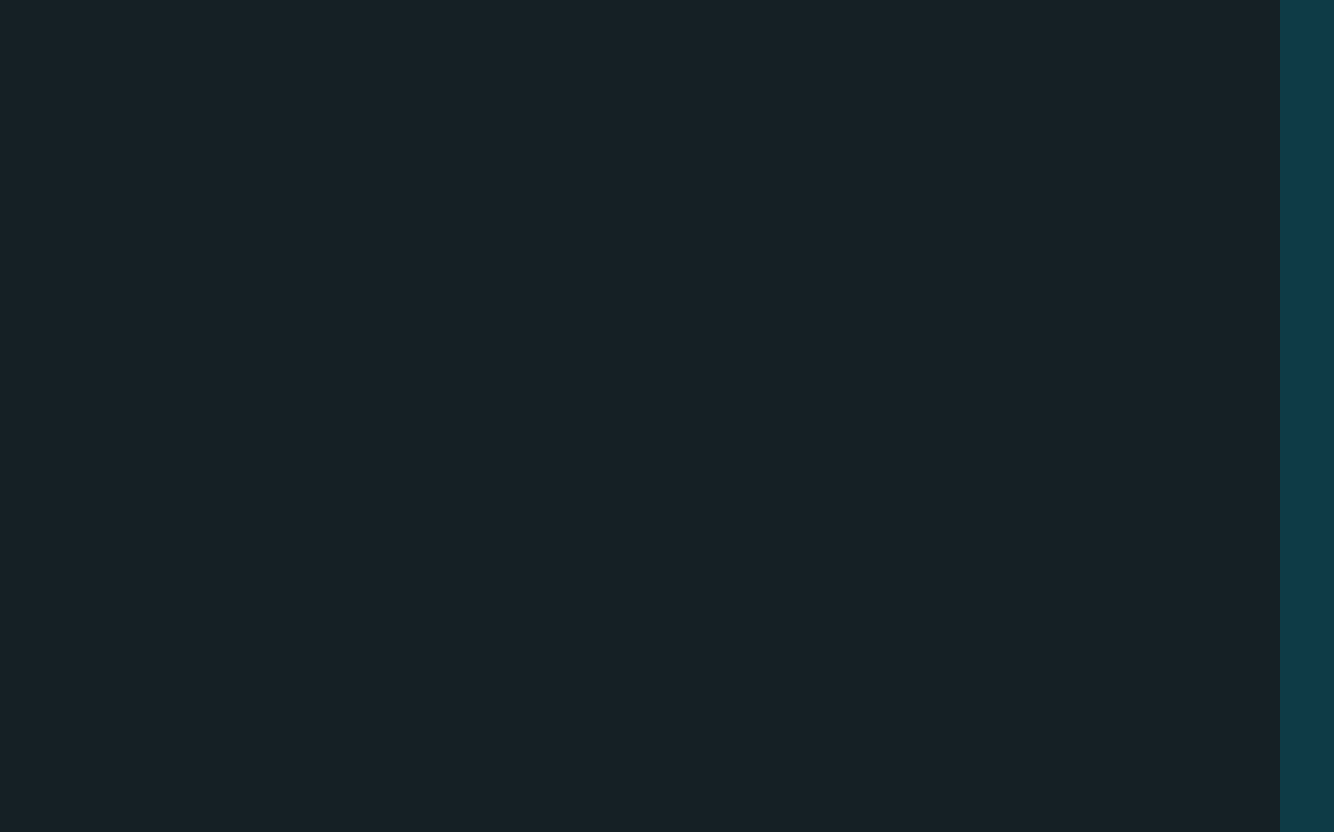
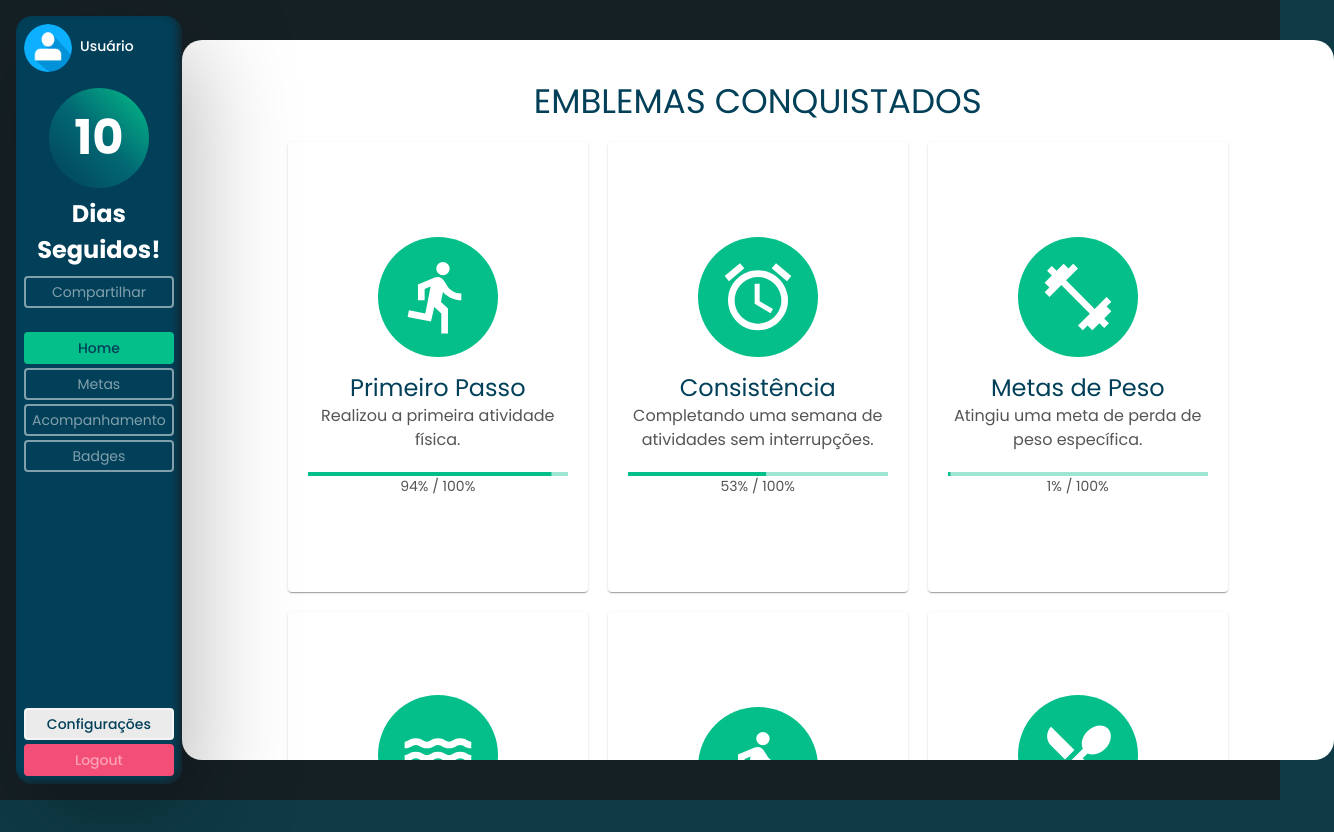
Before and after one commit to caiquefrd/gejup-front, a React (Vite) app: page /badges in a window 1280 px wide. Before the commit this address had no page. Shown: the whole page, 1334 px wide, since content can reach past the window. After the commit the page ends 800 px from the top, so only its background shows below. Built offline with nearby package versions, Linux system fonts and the light colour scheme.

Commit message:
aaaaaaaaaaaaa

```diff
--- a/src/components/AddMealButton.tsx
+++ b/src/components/AddMealButton.tsx
@@ -238,11 +238,11 @@ const AddMealButton: React.FC<AddMealButtonProps> = ({ userId, addMeal }) => {
                     onClick={() =>
                       handleSuggestionClick({
                         prodprep_id: suggestion.prodprep_id,
-                        descricao: suggestion.produto_named,
+                        descricao: `${suggestion.produto_named} - ${suggestion.preparacao_named}`, // Set both fields as descricao
                       })
                     }
                   >
-                    {suggestion.produto_named}
+                    {suggestion.produto_named} - {suggestion.preparacao_named} {/* Display both fields here */}
                   </Typography>
                 ))}
               </Box>
--- a/src/components/NavButtons.tsx
+++ b/src/components/NavButtons.tsx
@@ -8,7 +8,7 @@ export default function NavButtons(){
             <button onClick={() => navigate('/home')} className="active">Home</button>
             <button onClick={() => navigate('/metas')}>Metas</button>
             <button onClick={() => navigate('/acompanhamento')}>Acompanhamento</button>
-            <button>Badges</button>
+            <button onClick={() => navigate('/badges')}>Badges</button>
         </div>
     )
 }
--- a/src/components/WeightInputPopup.tsx
+++ b/src/components/WeightInputPopup.tsx
@@ -7,7 +7,7 @@ interface WeightInputPopupProps {
 }
 
 const WeightInputPopup: React.FC<WeightInputPopupProps> = ({ onClose }) => {
-  const [isVisible, setIsVisible] = useState(false);
+  const [isVisible, setIsVisible] = useState(true);
   const [age, setAge] = useState<number | null>(null);
   const [weight, setWeight] = useState<number | null>(null);
   const [height, setHeight] = useState<number | null>(null);
--- a/src/main.tsx
+++ b/src/main.tsx
@@ -7,6 +7,7 @@ import Login from './components/LoginForm';
 import Register from './components/RegisterForm';
 import './index.css';
 import Acompanhamento from './views/Acompanhamento';
+import Badges from './views/badges';
 
 createRoot(document.getElementById('root')!).render(
   <StrictMode>
@@ -18,6 +19,7 @@ createRoot(document.getElementById('root')!).render(
         <Route path="/home" element={<Home />} />
         <Route path="/metas" element={<Goals />} />
         <Route path="/acompanhamento" element={<Acompanhamento/>} />
+        <Route path="/badges" element={<Badges/>} />
       </Routes>
     </Router>
   </StrictMode>
--- a/src/views/Acompanhamento.tsx
+++ b/src/views/Acompanhamento.tsx
@@ -193,7 +193,7 @@ const Acompanhamento: React.FC = () => {
                   </IconContainer>
                   <div>
                     <Typography variant="h5">Idade</Typography>
-                    <Typography variant="body2">31</Typography>
+                    <Typography variant="body2">21</Typography>
                   </div>
                 </CardContent>
               </StyledCard>
@@ -204,7 +204,7 @@ const Acompanhamento: React.FC = () => {
                   </IconContainer>
                   <div>
                     <Typography variant="h5">Altura</Typography>
-                    <Typography variant="body2">1,91 m</Typography>
+                    <Typography variant="body2">1,80 m</Typography>
                   </div>
                 </CardContent>
               </StyledCard>
@@ -215,7 +215,7 @@ const Acompanhamento: React.FC = () => {
                   </IconContainer>
                   <div>
                     <Typography variant="h5">Peso Atual</Typography>
-                    <Typography variant="body2">91 kg</Typography>
+                    <Typography variant="body2">88 kg</Typography>
                   </div>
                 </CardContent>
               </StyledCard>
--- /dev/null
+++ b/src/views/Badges.tsx
@@ -0,0 +1,188 @@
+import React from 'react';
+import { ThemeProvider } from '@mui/material/styles';
+import CssBaseline from '@mui/material/CssBaseline';
+import theme from '../styles/theme';
+import SideBar from '../components/SideBar';
+import styled from 'styled-components';
+import Card from '@mui/material/Card';
+import Typography from '@mui/material/Typography';
+import LinearProgress from '@mui/material/LinearProgress';
+import DirectionsRunIcon from '@mui/icons-material/DirectionsRun';
+import WaterIcon from '@mui/icons-material/Water';
+import FitnessCenterIcon from '@mui/icons-material/FitnessCenter';
+import AccessAlarmIcon from '@mui/icons-material/AccessAlarm';
+import LocalDiningIcon from '@mui/icons-material/LocalDining';
+import TerrainIcon from '@mui/icons-material/Terrain';
+import PersonAddIcon from '@mui/icons-material/PersonAdd';
+import SelfImprovementIcon from '@mui/icons-material/SelfImprovement';
+import StarIcon from '@mui/icons-material/Star';
+
+const PageContainer = styled.div`
+  display: flex;
+  height: 100%;
+  width: 100%;
+`;
+
+const Container = styled.div`
+  display: flex;
+  align-items: center;
+  justify-content: center;
+  width: 100%;
+  height: 100%;
+  padding: 0;
+  box-sizing: border-box;
+`;
+
+const WhiteSquare = styled.div`
+  width: 90vw;
+  max-width: 1400px;
+  height: 90vh;
+  max-height: 1000px;
+  background-color: white;
+  border-radius: 20px;
+  display: flex;
+  flex-direction: column;
+  align-items: center;
+  justify-content: flex-start;
+  padding: 20px;
+  overflow-x: auto;
+  overflow-y: auto;
+`;
+
+const TitleContainer = styled.div`
+  width: 100%;
+  text-align: center;
+  padding-top: 20px;
+`;
+
+const Title = styled(Typography)`
+  font-size: 36px;
+  font-weight: bold;
+  color: #024059;
+`;
+
+const BadgesContainer = styled.div`
+  display: flex;
+  flex-wrap: wrap;
+  gap: 20px;
+  justify-content: center;
+  margin-top: 20px;
+`;
+
+const BadgeCard = styled(Card)`
+  width: 300px;
+  height: 450px;
+  display: flex;
+  flex-direction: column;
+  align-items: center;
+  justify-content: center;
+  padding: 20px;
+  background-color: #f5f5f5;
+  border-radius: 10px;
+  box-shadow: 0px 4px 12px rgba(0, 0, 0, 0.1);
+`;
+
+const BadgeIconContainer = styled.div`
+  display: flex;
+  justify-content: center;
+  align-items: center;
+  width: 120px;
+  height: 120px;
+  background-color: #04BF8A;
+  border-radius: 50%;
+  margin-bottom: 15px;
+`;
+
+const BadgeTitle = styled(Typography)`
+  font-weight: bold;
+  color: #024059;
+  font-size: 18px;
+  margin: 10px 0;
+`;
+
+const BadgeDescription = styled(Typography)`
+  font-size: 14px;
+  text-align: center;
+  color: #555;
+  margin: 0;
+`;
+
+const ProgressContainer = styled.div`
+  width: 100%;
+  margin-top: 20px;
+`;
+
+const ProgressLabel = styled(Typography)`
+  font-size: 14px;
+  text-align: center;
+  color: #555;
+  margin-top: 5px;
+`;
+
+const badges = [
+  { title: 'Primeiro Passo', description: 'Realizou a primeira atividade física.', progress: Math.random() * 100 },
+  { title: 'Consistência', description: 'Completando uma semana de atividades sem interrupções.', progress: Math.random() * 100 },
+  { title: 'Metas de Peso', description: 'Atingiu uma meta de perda de peso específica.', progress: Math.random() * 100 },
+  { title: 'Hidratação', description: 'Atingiu a meta diária de consumo de água por uma semana.', progress: Math.random() * 100 },
+  { title: 'Maratonista', description: 'Completou 100km de caminhada ou corrida.', progress: Math.random() * 100 },
+  { title: 'Nutrição Balanceada', description: 'Completou todas as refeições saudáveis por um período de 30 dias.', progress: Math.random() * 100 },
+  { title: 'Desafio de 30 Dias', description: 'Completou um desafio de atividade física de 30 dias.', progress: Math.random() * 100 },
+  { title: 'Escada Abaixo', description: 'Evitou o uso do elevador e usa as escadas por 10 vezes.', progress: Math.random() * 100 },
+  { title: 'Primeiro Check-in', description: 'Registrou seu peso no aplicativo.', progress: Math.random() * 100 },
+  { title: 'Super Treino', description: 'Completou um treino de alta intensidade.', progress: Math.random() * 100 },
+  { title: 'Estrela do Sono', description: 'Dormiu bem e tem uma rotina regular de sono.', progress: Math.random() * 100 },
+  { title: 'Amigo Fit', description: 'Convidou um amigo para usar o aplicativo.', progress: Math.random() * 100 },
+];
+
+const badgeIcons = {
+  'Primeiro Passo': <DirectionsRunIcon style={{ color: 'white', fontSize: 80 }} />,
+  'Consistência': <AccessAlarmIcon style={{ color: 'white', fontSize: 80 }} />,
+  'Metas de Peso': <FitnessCenterIcon style={{ color: 'white', fontSize: 80 }} />,
+  'Hidratação': <WaterIcon style={{ color: 'white', fontSize: 80 }} />,
+  'Maratonista': <DirectionsRunIcon style={{ color: 'white', fontSize: 80 }} />,
+  'Nutrição Balanceada': <LocalDiningIcon style={{ color: 'white', fontSize: 80 }} />,
+  'Desafio de 30 Dias': <SelfImprovementIcon style={{ color: 'white', fontSize: 80 }} />,
+  'Escada Abaixo': <TerrainIcon style={{ color: 'white', fontSize: 80 }} />,
+  'Primeiro Check-in': <StarIcon style={{ color: 'white', fontSize: 80 }} />,
+  'Super Treino': <FitnessCenterIcon style={{ color: 'white', fontSize: 80 }} />,
+  'Estrela do Sono': <AccessAlarmIcon style={{ color: 'white', fontSize: 80 }} />,
+  'Amigo Fit': <PersonAddIcon style={{ color: 'white', fontSize: 80 }} />,
+  'Gurua da Nutrição': <LocalDiningIcon style={{ color: 'white', fontSize: 80 }} />,
+  'Montanha Conquistada': <TerrainIcon style={{ color: 'white', fontSize: 80 }} />,
+};
+
+const Badges: React.FC = () => {
+  return (
+    <ThemeProvider theme={theme}>
+      <CssBaseline />
+      <PageContainer>
+        <SideBar />
+        <Container>
+          <WhiteSquare>
+            <TitleContainer>
+              <Title variant="h4">EMBLEMAS CONQUISTADOS</Title>
+            </TitleContainer>
+
+            <BadgesContainer>
+              {badges.map((badge, index) => (
+                <BadgeCard key={index}>
+                  <BadgeIconContainer>
+                    {badgeIcons[badge.title] || <StarIcon style={{ color: 'white', fontSize: 80 }} />}
+                  </BadgeIconContainer>
+                  <BadgeTitle variant="h5">{badge.title}</BadgeTitle>
+                  <BadgeDescription>{badge.description}</BadgeDescription>
+                  <ProgressContainer>
+                    <LinearProgress variant="determinate" value={badge.progress} />
+                    <ProgressLabel variant="body2">{`${Math.round(badge.progress)}% / 100%`}</ProgressLabel>
+                  </ProgressContainer>
+                </BadgeCard>
+              ))}
+            </BadgesContainer>
+          </WhiteSquare>
+        </Container>
+      </PageContainer>
+    </ThemeProvider>
+  );
+};
+
+export default Badges;
```
